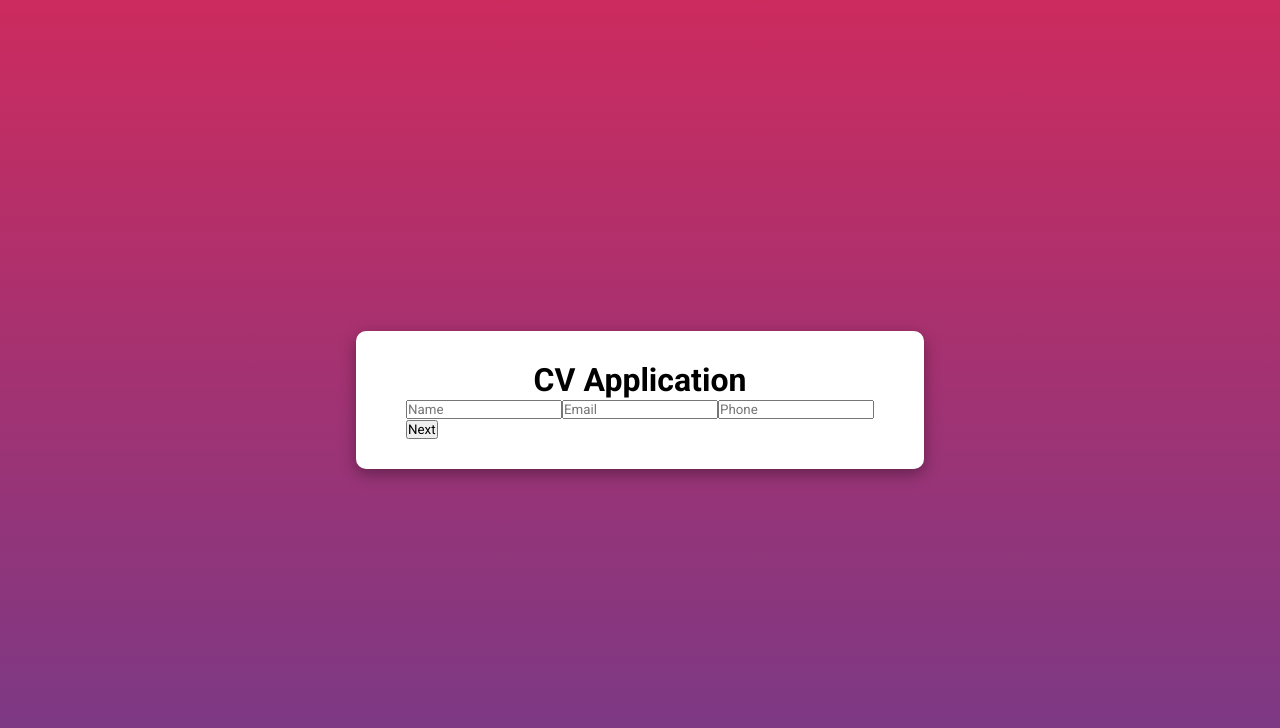
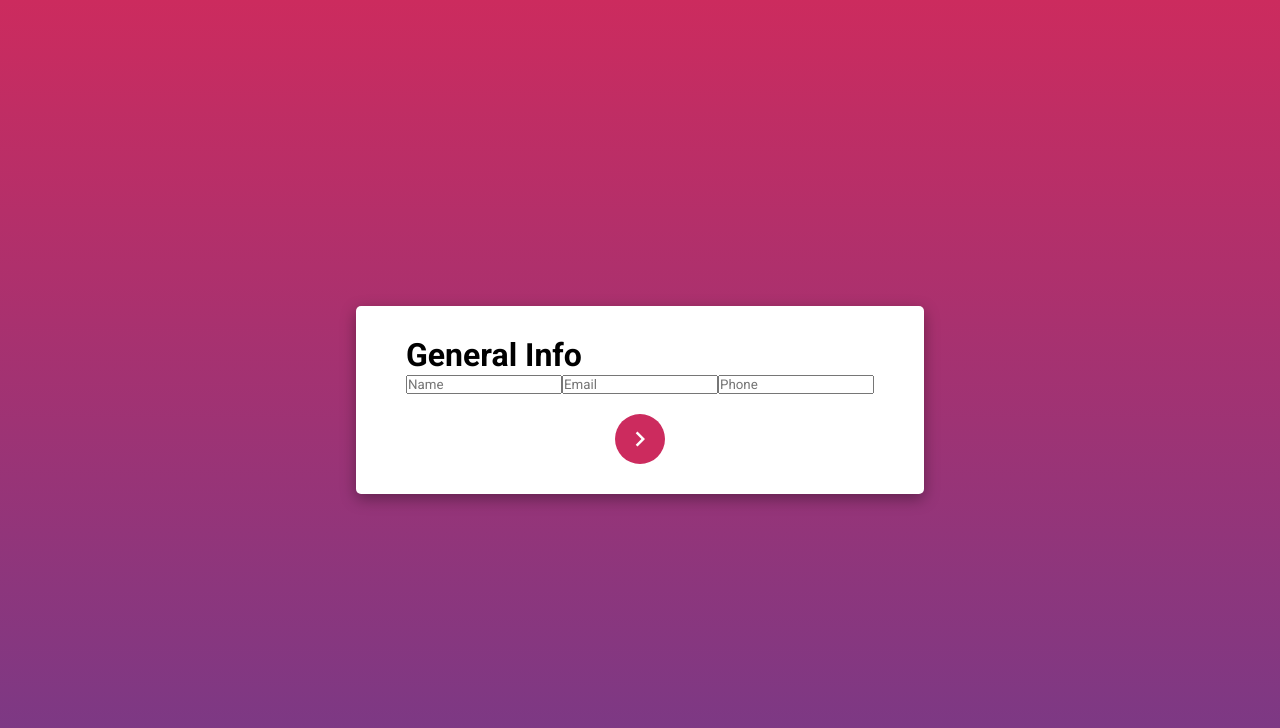
Before and after one commit to amora7741/CVApp, a React (Vite) app: page / in a window 1280 px wide. Shown: the top 728 px of the page. Built offline with nearby package versions, Linux system fonts and the light colour scheme.

Commit message:
Add button icons and section headings

```diff
--- a/src/App.css
+++ b/src/App.css
@@ -1,7 +1,7 @@
 @import url('https://fonts.googleapis.com/css2?family=Roboto:ital,wght@0,100;0,300;0,400;0,500;0,700;0,900;1,100;1,300;1,400;1,500;1,700;1,900&display=swap');
 
 :root {
-  --rounded-corners: 10px;
+  --rounded-corners: 5px;
   --box-shadow: rgba(0, 0, 0, 0.35) 0px 5px 15px;
 }
 
@@ -35,6 +35,7 @@ body {
   display: flex;
   flex-direction: column;
   align-items: center;
+  gap: 1rem;
 }
 
 .infoContainer {
@@ -44,3 +45,37 @@ body {
   border-radius: var(--rounded-corners);
   box-shadow: var(--box-shadow);
 }
+
+button {
+  display: flex;
+  align-items: center;
+  justify-content: center;
+  cursor: pointer;
+  padding: 10px;
+  background-color: #cc2b5e;
+  color: white;
+  border: none;
+  border-radius: var(--rounded-corners);
+  transition: transform 0.3s ease;
+}
+
+button img {
+  width: 30px;
+  height: auto;
+  filter: invert();
+}
+
+button:hover {
+  transform: translateY(-5px) scale(1.1);
+}
+
+.buttons {
+  display: flex;
+  gap: 5px;
+  margin-top: 20px;
+  justify-content: center;
+}
+
+.paging {
+  border-radius: 100%;
+}
--- a/src/App.jsx
+++ b/src/App.jsx
@@ -5,6 +5,9 @@ import EducationalInfo from './components/EducationalInfo'; // Uncomment this
 import PracticalInfo from './components/PracticalInfo'; // Uncomment this
 import DisplayInfo from './components/DisplayInfo';
 import InfoContainer from './components/InfoContainer';
+
+import LeftArrow from './assets/leftarrow.svg';
+import RightArrow from './assets/rightarrow.svg';
 
 function App() {
   const [isEditMode, setIsEditMode] = useState(true);
@@ -44,38 +47,58 @@ function App() {
       <InfoContainer>
         {isEditMode ? (
           <div className='forms'>
-            <h1>CV Application</h1>
             <form onSubmit={handleSubmit}>
               {currentSection === 0 && (
+                <>
+                  <h1>General Info</h1>
                   <GeneralInfo
                     generalInfo={cvInfo.generalInfo}
                     onChange={(info) => handleInfoChange('generalInfo', info)}
                   />
+                </>
               )}
               {currentSection === 1 && (
+                <>
+                  <h1>Educational Info</h1>
                   <EducationalInfo
                     educationalInfo={cvInfo.educationalInfo}
-                  onChange={(info) => handleInfoChange('educationalInfo', info)}
+                    onChange={(info) =>
+                      handleInfoChange('educationalInfo', info)
+                    }
                   />
+                </>
               )}
               {currentSection === 2 && (
+                <>
+                  <h1>Practical Experience</h1>
                   <PracticalInfo
                     practicalInfo={cvInfo.practicalInfo}
                     onChange={(info) => handleInfoChange('practicalInfo', info)}
                   />
+                </>
               )}
 
+              <div className='buttons'>
                 {currentSection > 0 && (
-                <button type='button' onClick={handlePreviousSection}>
-                  Previous
+                  <button
+                    type='button'
+                    onClick={handlePreviousSection}
+                    className='paging'
+                  >
+                    <img src={LeftArrow} alt='' />
                   </button>
                 )}
                 {currentSection < 2 && (
-                <button type='button' onClick={handleNextSection}>
-                  Next
+                  <button
+                    type='button'
+                    onClick={handleNextSection}
+                    className='paging'
+                  >
+                    <img src={RightArrow} alt='' />
                   </button>
                 )}
                 {currentSection === 2 && <button type='submit'>Submit</button>}
+              </div>
             </form>
           </div>
         ) : (
```
Lines whose indentation alone changed are shown as unchanged.
